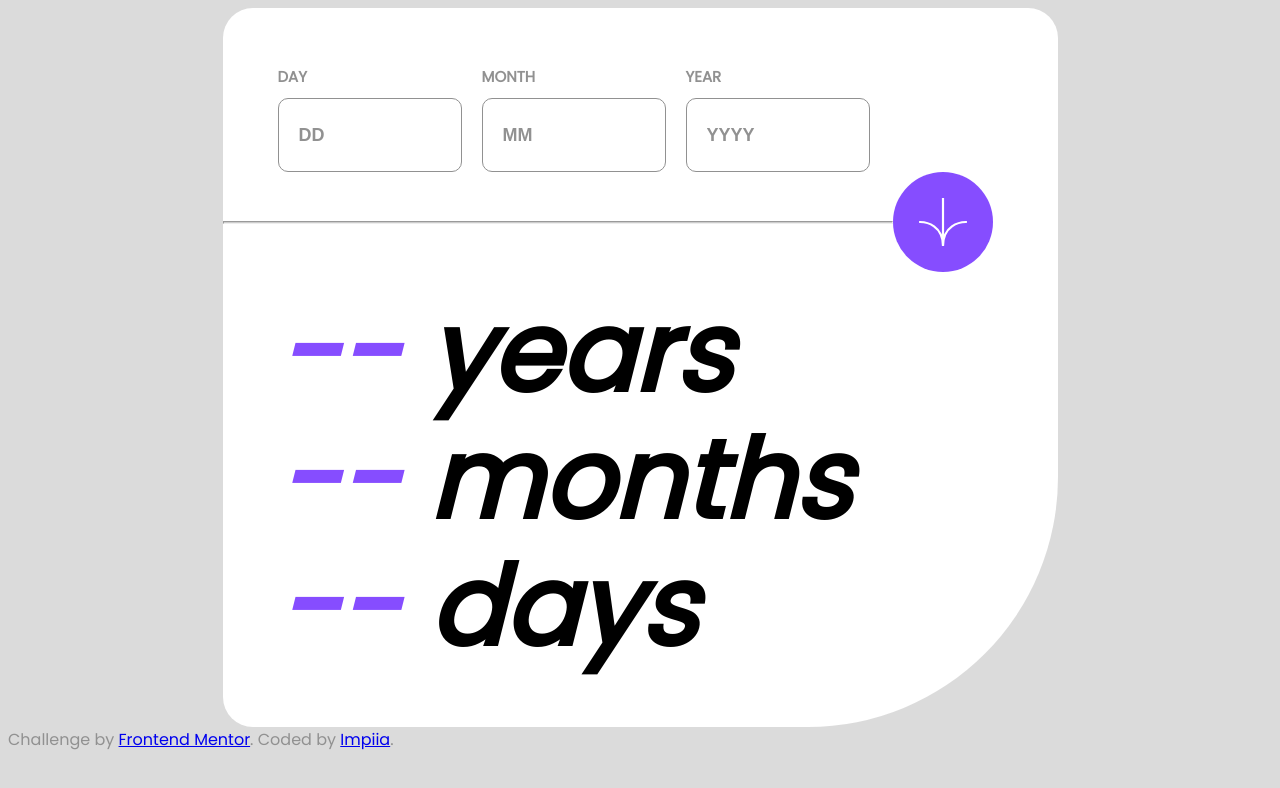
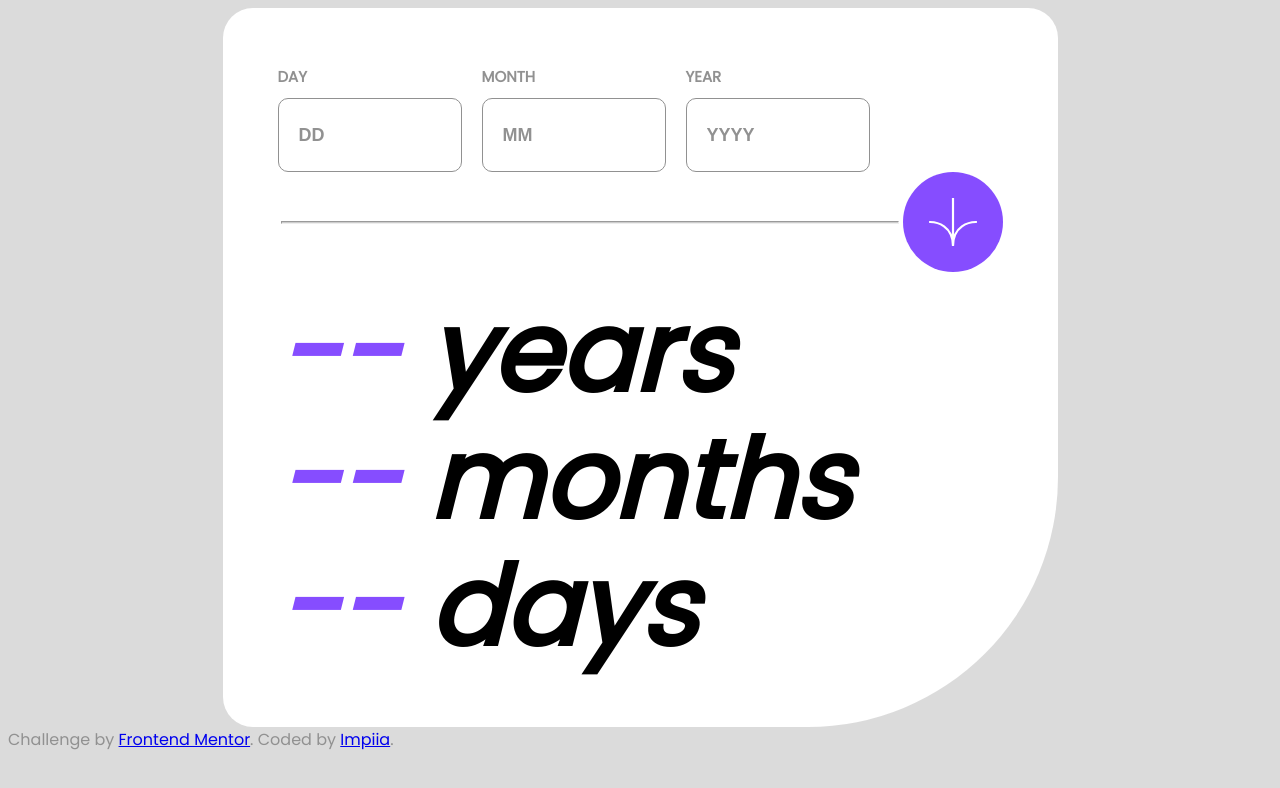
Before and after one commit to impiia/calculateAge, a plain HTML site: page index.html in a window 1280 px wide. Drawn offline with Linux system fonts and the light colour scheme.

Commit message:
fix some issue

```diff
--- a/styles/style.css
+++ b/styles/style.css
@@ -61,16 +61,16 @@ body {
 .button-group{
   display: flex;
   align-items: center;
+  margin: 0 55px 0 55px;
 }
 
 .error-label {
-            color: red;
-        }
+color: red;
+}
 .line {
-  width: 80%;
+width: 85%;
   height: 1px;
   background-color: #ccc;
-      margin: 0;
 }
 .round {
   border-radius: 50%;
```
